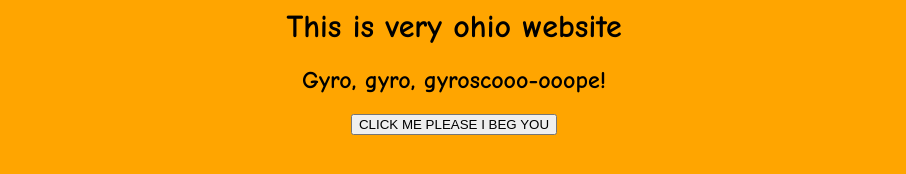
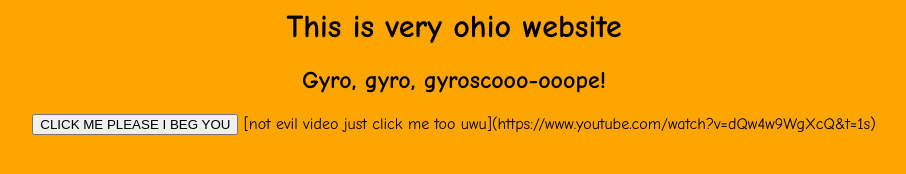
Before and after one commit to goobguy/goobguy.github.io-rizz_ohio, a plain HTML site: page index.html in a window 1280 px wide. Shown: the whole page, without its empty margins (186-1092 px from the left). Drawn offline with Linux system fonts and the light colour scheme.

Commit message:
Update index.html

```diff
--- a/index.html
+++ b/index.html
@@ -6,3 +6,4 @@
 <h2> Gyro, gyro, gyroscooo-ooope!</h2>
   <button>CLICK ME PLEASE I BEG YOU</button>
 </body>
+[not evil video just click me too uwu](https://www.youtube.com/watch?v=dQw4w9WgXcQ&t=1s)
```
